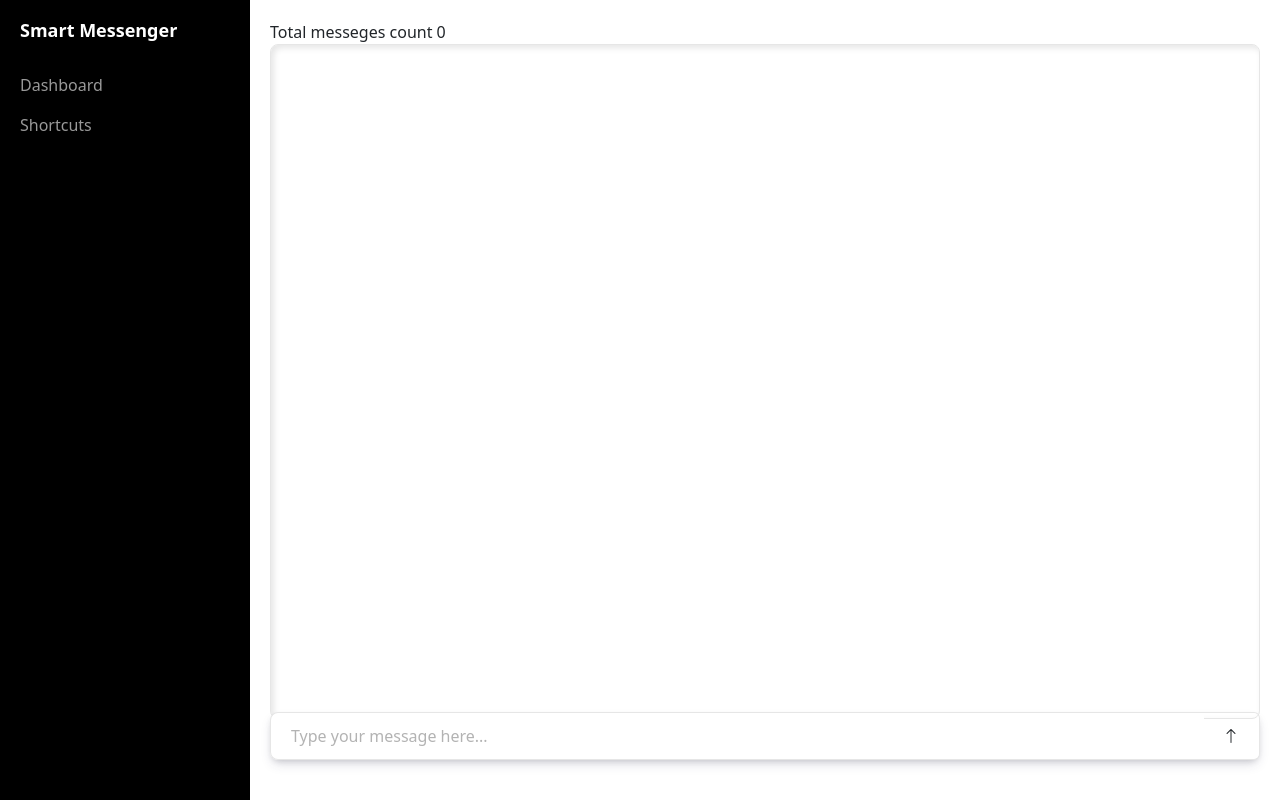
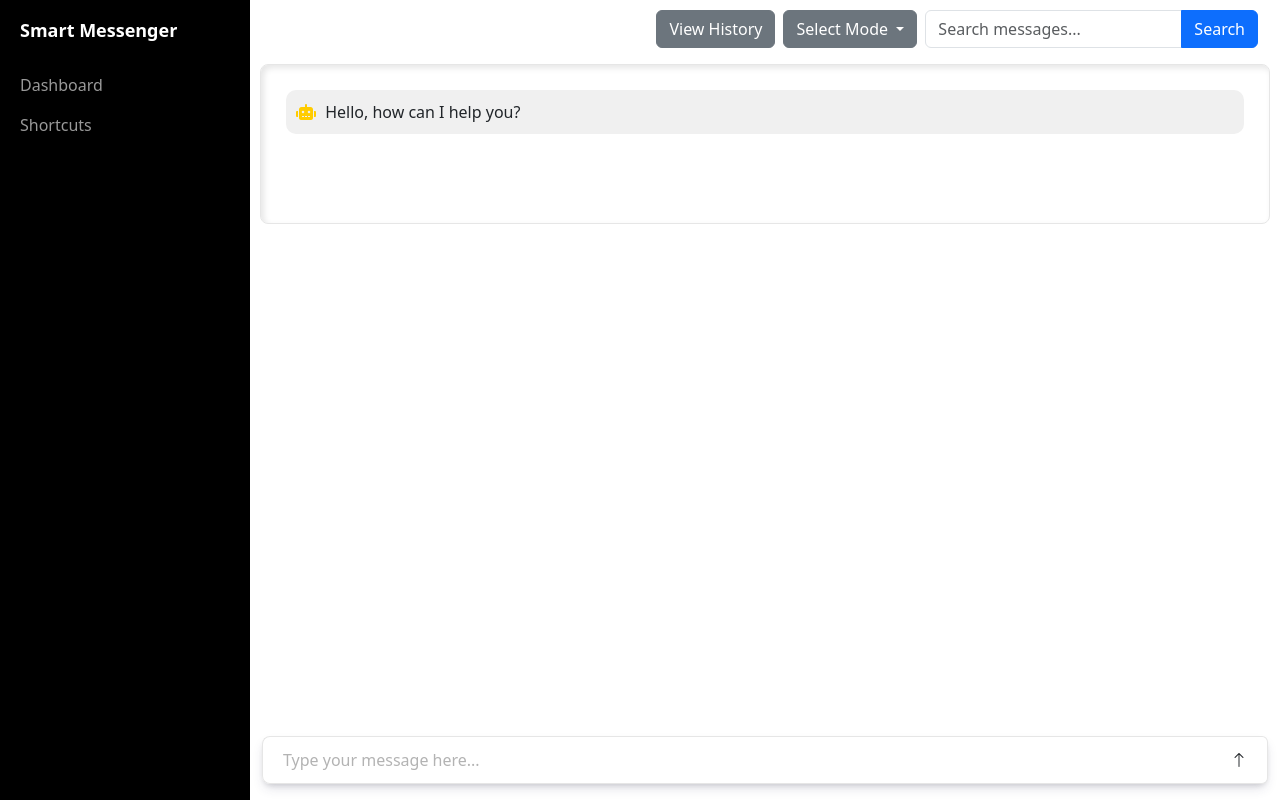
Before and after one commit to msmannan00/ChatAI-Smart-Messenger, an Angular app in the folder client/: page / in a window 1280 px wide. Built offline with nearby package versions, Linux system fonts and the light colour scheme.

Commit message:
New UI Fixed

```diff
--- a/client/src/app/app.module.ts
+++ b/client/src/app/app.module.ts
@@ -1,14 +1,17 @@
 import { NgModule } from '@angular/core';
 import { BrowserModule } from '@angular/platform-browser';
-import { FormsModule } from '@angular/forms';
+import { FormsModule, ReactiveFormsModule } from '@angular/forms';
 import { BrowserAnimationsModule } from '@angular/platform-browser/animations';
 import { AppComponent } from './pages/app/root/app.component';
 import {SidebarComponent} from "./pages/app/sidebar/sidebar.component";
 import {DashboardComponent} from "./pages/app/dashboard/dashboard.component";
+import { MessageDisplayComponent } from './pages/app/message-display/message-display.component';
+import { CommonModule } from '@angular/common';
 
 @NgModule({
-  declarations: [AppComponent],
-  imports: [BrowserModule, FormsModule, BrowserAnimationsModule, SidebarComponent, DashboardComponent],
+  declarations: [AppComponent,SidebarComponent, DashboardComponent,MessageDisplayComponent],
+  imports: [BrowserModule,CommonModule, FormsModule, BrowserAnimationsModule,ReactiveFormsModule,
+    FormsModule,],
   bootstrap: [AppComponent],
 })
 export class AppModule {}
--- a/client/src/app/pages/app/dashboard/dashboard.component.css
+++ b/client/src/app/pages/app/dashboard/dashboard.component.css
@@ -15,13 +15,6 @@
   height: 100%;
 }
 
-.messages-container {
-  flex-grow: 1;
-  overflow-y: auto;
-  max-height: calc(100vh - 125px);
-  min-height: 500px;
-  width: 100%;
-}
 
 .message-container {
   box-shadow: rgba(50, 50, 93, 0.15) 0 6px 12px -2px, rgba(0, 0, 0, 0.2) 0 3px 7px -3px;
@@ -56,3 +49,33 @@
   border-radius: 8px;
   border: 1px solid #e6e6e6;
 }
+
+
+.input-group.message-container {
+  flex-shrink: 0;
+  position: absolute;
+  bottom: 0;
+  left: 0;
+  width: 100%;
+  z-index: 1000;
+}
+
+.messages-container {
+  flex-grow: 1;
+  overflow-y: auto;
+  max-height: calc(100vh - 125px);
+  width: 100%;
+  margin-bottom: 60px;
+}
+
+.container {
+  position: relative;
+  display: flex;
+  flex-direction: column;
+  height: 100vh;
+  padding: 10px;
+}
+
+.top-bar {
+  flex-shrink: 0;
+}
--- a/client/src/app/pages/app/dashboard/dashboard.component.html
+++ b/client/src/app/pages/app/dashboard/dashboard.component.html
@@ -1,18 +1,35 @@
 <div class="container chat-container">
-  <div class="row flex-column flex-md-row h-100">
-    <div class="col-md-12 mx-auto flex-grow-1 position-relative p-0">
-      Total messeges count {{ messages.length }}
+  <div class="row flex-column flex-md-row">
+    <div class="top-bar d-flex justify-content-end mb-3">
+      <button class="btn btn-secondary me-2" (click)="viewHistory()">View History</button>
+      <div class="dropdown">
+        <button class="btn btn-secondary dropdown-toggle" type="button" id="selectModeDropdown" data-bs-toggle="dropdown" aria-expanded="false">
+          Select Mode
+        </button>
+        <ul class="dropdown-menu" aria-labelledby="selectModeDropdown">
+          <li *ngFor="let mode of modes">
+            <a class="dropdown-item" href="#" (click)="selectMode(mode)">{{ mode }}</a>
+          </li>
+        </ul>
+      </div>
+      <div class="input-group w-auto ms-2">
+        <input [(ngModel)]="searchTerm" placeholder="Search messages..." class="form-control" (ngModelChange)="searchMessages()" />
+        <button class="btn btn-primary">Search</button>
+      </div>
+    </div>
+    <div class="col-md-12 mx-auto flex-grow-1 p-0">
       <div class="messages-container overflow-auto chatbox" #chatbox>
-        <div *ngFor="let message of messages">
-          {{ message.sender }}: {{ message.text }}
-        </div>
+        <app-message-display *ngFor="let message of filteredMessages" [text]="message.text" [user]="message.user"></app-message-display>
+        <app-message-display *ngIf="typing" [text]="'Bot is typing...'" [user]="'bot'"></app-message-display>
       </div>
-
-      <div class="input-group input-group-lg message-container">
-        <input [@fadeOut]="chatbox" type="text" class="form-control messenger-style border-end-0 rounded-end-0" placeholder="Type your message here..." [(ngModel)]="newMessage" (keyup.enter)="sendMessage()">
+      <div class="input-group input-group-lg mb-3 message-container">
+        <input [@fadeOut]="chatbox" type="text" class="form-control messenger-style border-end-0 rounded-end-0" placeholder="Type your message here..." [(ngModel)]="userMessage" (keyup.enter)="sendMessage()">
         <div class="input-group-append">
-          <button type="button" class="btn messenger-style border-start-0 rounded-start-0 d-flex align-items-center" (click)="sendMessage()">
+          <button type="button" *ngIf="!typing" class="btn messenger-style border-start-0 rounded-start-0 d-flex align-items-center" (click)="sendMessage()">
             <i class="bi bi-arrow-up"></i>
+          </button>
+          <button *ngIf="typing" class="btn messenger-style border-start-0 rounded-start-0 d-flex align-items-center" (click)="stopTyping()">
+            <i class="fas fa-stop"></i>
           </button>
         </div>
       </div>
--- a/client/src/app/pages/app/dashboard/dashboard.component.ts
+++ b/client/src/app/pages/app/dashboard/dashboard.component.ts
@@ -1,26 +1,79 @@
 import {Component, ElementRef, ViewChild} from '@angular/core';
-import {FormsModule} from "@angular/forms";
 
 @Component({
   selector: 'app-dashboard',
-  standalone: true,
-  imports: [
-    FormsModule
-  ],
   templateUrl: './dashboard.component.html',
   styleUrls: ['./dashboard.component.css']
 })
 export class DashboardComponent {
   @ViewChild('chatbox', { static: false }) chatbox!: ElementRef;
-  messages: { sender: string; text: string }[] = [];
-  newMessage: string = '';
+  searchTerm:string='';
+  modes: string[] = ['Formal Mode', 'Casual Mode', 'Humorous Mode', 'Assistance Mode', 'Learning Mode'];
+  messages: { text: string; user: string }[] = [];
+  filteredMessages: { text: string; user: string }[] = [ { text: 'Hello, how can I help you?', user: 'bot' }];
+
+  userMessage: string = '';
+  typing: boolean = false;
+
+  stopRequested: boolean = false;
 
   sendMessage() {
-    if (this.newMessage.trim() !== '') {
-      this.messages.push({ sender: 'User', text: this.newMessage });
-      this.newMessage = '';
-      this.scrollToBottom();
+    if (this.userMessage.trim() !== '') {
+      this.typing = true;
+      this.stopRequested = false;
+      setTimeout(() => {
+        if (this.stopRequested) {
+          this.typing = false;
+          return;
+        }
+        this.messages.push({ text: this.userMessage, user: 'user' });
+        this.filteredMessages= this.messages;
+        this.typing = false;
+        this.userMessage = '';
+        this.scrollToBottom();
+        setTimeout(() => {
+          if (this.stopRequested) {
+            return;
+          }
+          this.messages.push({ text: 'Sure, let me check...', user: 'bot' });
+          this.filteredMessages= this.messages;
+        }, 1000);
+      }, 5000);
     }
+  }
+
+  viewHistory() {
+    console.log('View History clicked');
+  }
+
+  selectMode(mode: string) {
+    switch (mode) {
+      case 'Formal Mode':
+        break;
+      case 'Casual Mode':
+        break;
+      case 'Humorous Mode':
+        break;
+      case 'Assistance Mode':
+        break;
+      case 'Learning Mode':
+        break;
+      default:
+        console.log('Invalid mode selected');
+    }
+  }
+
+  searchMessages() {
+    if(this.messages.length > 0){
+      const trimmedSearchTerm = this.searchTerm.trim().toLowerCase();
+      this.filteredMessages = this.messages.filter(message =>
+        message.text.toLowerCase().includes(trimmedSearchTerm)
+      );
+    }
+  }
+
+  stopTyping() {
+    this.stopRequested = true;
   }
 
   private scrollToBottom() {
--- /dev/null
+++ b/client/src/app/pages/app/message-display/message-display.component.css
@@ -0,0 +1,30 @@
+.user-message, .bot-message {
+    background-color: #f2f2f2;
+    border-radius: 10px;
+    padding: 8px;
+    margin-bottom: 10px;
+  }
+
+  .user-message {
+    background-color: #e0e0e0;
+    border-radius: 10px;
+    padding: 10px;
+    margin-bottom: 10px;
+  }
+
+  .bot-message {
+    background-color: #f0f0f0;
+    border-radius: 10px;
+    padding: 10px;
+    margin-bottom: 10px;
+  }
+
+  .user-message i{
+    margin-right: 5px;
+    color: #34a853;
+  }
+
+  .bot-message i {
+    margin-right: 5px;
+    color: #ffcc00;
+  }
--- /dev/null
+++ b/client/src/app/pages/app/message-display/message-display.component.html
@@ -0,0 +1,5 @@
+<div [ngClass]="{'user-message': user === 'user', 'bot-message': user === 'bot'}">
+    <i class="far fa-user" *ngIf="user === 'user'"></i>
+    <i class="fas fa-robot" *ngIf="user === 'bot'"></i>
+    {{ text }}
+</div>
--- a/client/src/app/pages/app/sidebar/sidebar.component.ts
+++ b/client/src/app/pages/app/sidebar/sidebar.component.ts
@@ -2,8 +2,6 @@ import {Component, EventEmitter, Input, Output} from '@angular/core';
 
 @Component({
   selector: 'app-sidebar',
-  standalone: true,
-  imports: [],
   templateUrl: './sidebar.component.html',
   styleUrls: ['./sidebar.component.css']
 })
--- a/client/src/index.html
+++ b/client/src/index.html
@@ -5,6 +5,7 @@
   <title>Chat AI〡Smart Messenger</title>
   <base href="/">
   <meta name="viewport" content="width=device-width, initial-scale=1">
+  <link rel="stylesheet" href="https://cdnjs.cloudflare.com/ajax/libs/font-awesome/6.0.0/css/all.min.css" crossorigin="anonymous" />
   <link rel="icon" type="image/x-icon" href="favicon.ico">
 </head>
 <body>
```
Also changed, not shown: client/src/app/pages/app/message-display/message-display.component.ts (added, +11 -0 lines), 1 other file (tests, documents, lock files or other folders).
